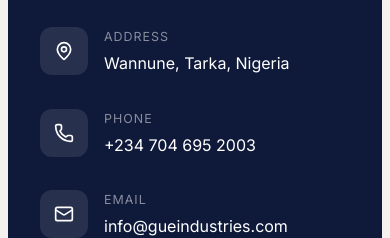
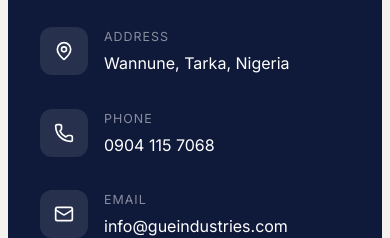
Before and after one commit to GUE-GROUP-LIMITED/gueindustries, a React (Vite) app: page /contact in a window 390 px wide. Shown: the part 1900-2138 px from the top of the page. Built offline with nearby package versions, Linux system fonts and the light colour scheme; no server answers.

Commit message:
chore: update contact phone number

```diff
--- a/src/components/Footer.jsx
+++ b/src/components/Footer.jsx
@@ -64,7 +64,7 @@ export default function Footer() {
               </p>
               <p className="footer-contact-lines">
                 Wannune, Tarka, Nigeria<br />
-                +234 704 695 2003<br />
+                0904 115 7068<br />
                 info@gueindustries.com<br />
                 contact@gueindustries.com
               </p>
--- a/src/pages/Contact.jsx
+++ b/src/pages/Contact.jsx
@@ -42,7 +42,7 @@ export default function Contact() {
       type: 'success',
       messages: [
         'Your email app should open with a prefilled message to info@gueindustries.com.',
-        'If nothing opens, email us directly at info@gueindustries.com or call +234 704 695 2003.',
+        'If nothing opens, email us directly at info@gueindustries.com or call 0904 115 7068.',
       ],
     });
     setFormData({ name: '', email: '', subject: '', message: '' });
@@ -156,7 +156,7 @@ export default function Contact() {
                   <div className="contact-info-icon"><Phone size={20} /></div>
                   <div>
                     <div className="contact-info-label">Phone</div>
-                    <div className="contact-info-value">+234 704 695 2003</div>
+                    <div className="contact-info-value">0904 115 7068</div>
                   </div>
                 </div>
                 <div className="contact-info-item">
--- a/src/pages/Home.jsx
+++ b/src/pages/Home.jsx
@@ -85,7 +85,7 @@ export default function Home() {
           },
           contactPoint: {
             '@type': 'ContactPoint',
-            telephone: '+234-704-695-2003',
+            telephone: '+234-904-115-7068',
             contactType: 'customer service',
             areaServed: 'NG',
             availableLanguage: 'en',
```
